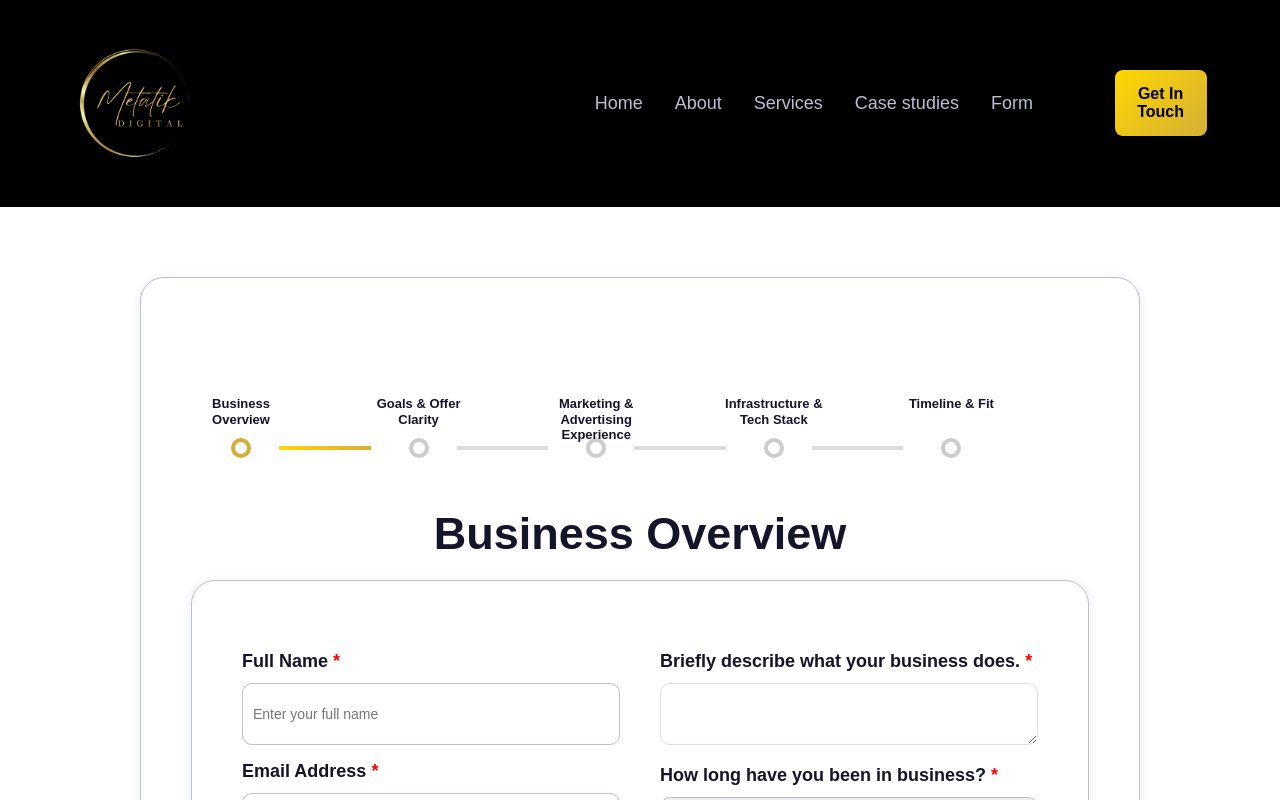
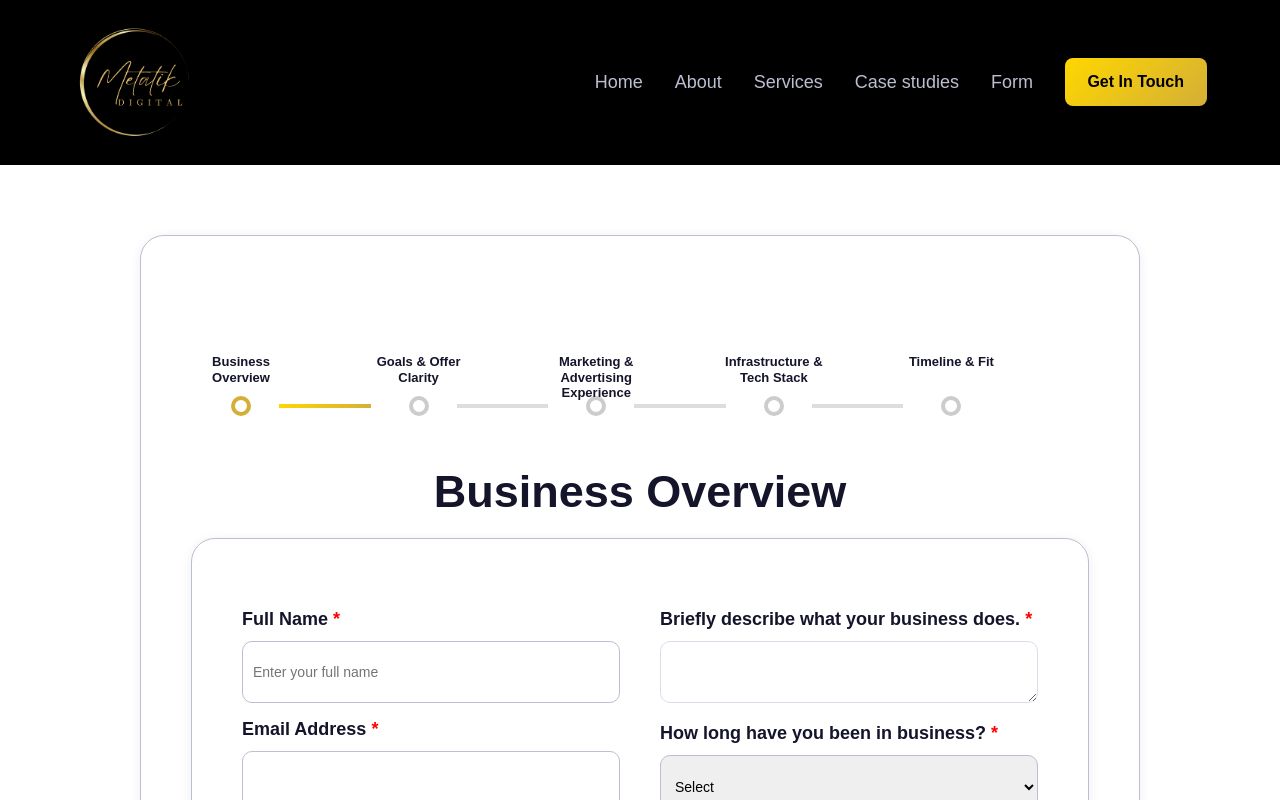
Before and after one commit to tnellessen/GPT-AI, a React (Create React App) app: page /form in a window 1280 px wide. Shown: the top 800 px of the page. Built offline with nearby package versions, Linux system fonts and the light colour scheme; a web font is replaced by a local one.

Commit message:
Update style.css

```diff
--- a/src/components/style.css
+++ b/src/components/style.css
@@ -10,7 +10,7 @@ body
 
 .bg-black{
   background-color: #000;
-  padding: 21px 0;
+  /* padding: 21px 0; */
 }
 .max-container{
   max-width: 1173px;
@@ -499,7 +499,7 @@ color: white;
 }
 
 .links-container li:nth-child(5) {
-  width: 100%;
+  /* width: 100%; */
 }
 
 ul li:nth-child(1) {
```
